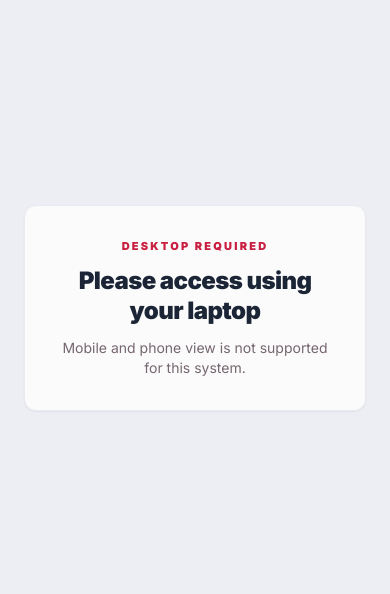
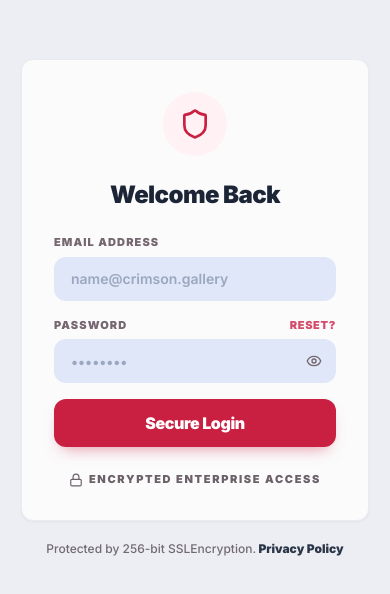
Before and after one commit to MbuguajN/sla, a Next.js app: page /login in a window 390 px wide. Shown: the part 114-708 px from the top of the page. Built offline with nearby package versions, Linux system fonts and the light colour scheme; no server answers; the database is empty; sample sign-in values are in the browser's storage.

Commit message:
feat: remove MobileAccessGuard — mobile is now supported

```diff
--- a/app/layout.tsx
+++ b/app/layout.tsx
@@ -1,7 +1,6 @@
 import type { Metadata } from "next";
 import { Inter } from "next/font/google";
 import "./globals.css";
-import MobileAccessGuard from "@/components/MobileAccessGuard";
 
 const inter = Inter({ subsets: ["latin"], variable: "--font-inter", display: "swap" });
 
@@ -36,7 +35,7 @@ export default function RootLayout({
         />
       </head>
       <body className={`${inter.className} antialiased bg-white dark:bg-black text-gray-900 dark:text-white transition-colors duration-300`}>
-        <MobileAccessGuard>{children}</MobileAccessGuard>
+        {children}
       </body>
     </html>
   );
--- a/components/MobileAccessGuard.tsx
+++ /dev/null
@@ -1,55 +0,0 @@
-"use client";
-
-import { useEffect, useState } from "react";
-
-interface Props {
-  children: React.ReactNode;
-}
-
-const DESKTOP_MIN_WIDTH = 1024;
-const MOBILE_USER_AGENT_PATTERN = /Android|webOS|iPhone|iPad|iPod|BlackBerry|IEMobile|Opera Mini|Mobile/i;
-
-export default function MobileAccessGuard({ children }: Props) {
-  const [isBlocked, setIsBlocked] = useState(false);
-
-  useEffect(() => {
-    const evaluateAccess = () => {
-      if (typeof window === "undefined") {
-        return;
-      }
-
-      const userAgent = typeof navigator !== "undefined" ? navigator.userAgent : "";
-      const isPhoneOrTabletUserAgent = MOBILE_USER_AGENT_PATTERN.test(userAgent);
-      const isSmallViewport = window.innerWidth < DESKTOP_MIN_WIDTH;
-
-      setIsBlocked(isPhoneOrTabletUserAgent || isSmallViewport);
-    };
-
-    evaluateAccess();
-    window.addEventListener("resize", evaluateAccess);
-    window.addEventListener("orientationchange", evaluateAccess);
-
-    return () => {
-      window.removeEventListener("resize", evaluateAccess);
-      window.removeEventListener("orientationchange", evaluateAccess);
-    };
-  }, []);
-
-  if (!isBlocked) {
-    return <>{children}</>;
-  }
-
-  return (
-    <div className="min-h-screen w-full flex items-center justify-center bg-[#edeef3] dark:bg-black px-6">
-      <div className="w-full max-w-md rounded-xl bg-[#fbfbfc] dark:bg-[#121827] border border-[#e9ebf0] dark:border-white/10 px-7 py-8 text-center shadow-sm">
-        <p className="text-[11px] font-black uppercase tracking-[0.2em] text-[#c91f41]">Desktop Required</p>
-        <h1 className="mt-3 text-2xl leading-tight font-black tracking-tight text-[#1b2536] dark:text-white">
-          Please access using your laptop
-        </h1>
-        <p className="mt-3 text-sm text-[#75666f] dark:text-slate-400">
-          Mobile and phone view is not supported for this system.
-        </p>
-      </div>
-    </div>
-  );
-}
```
